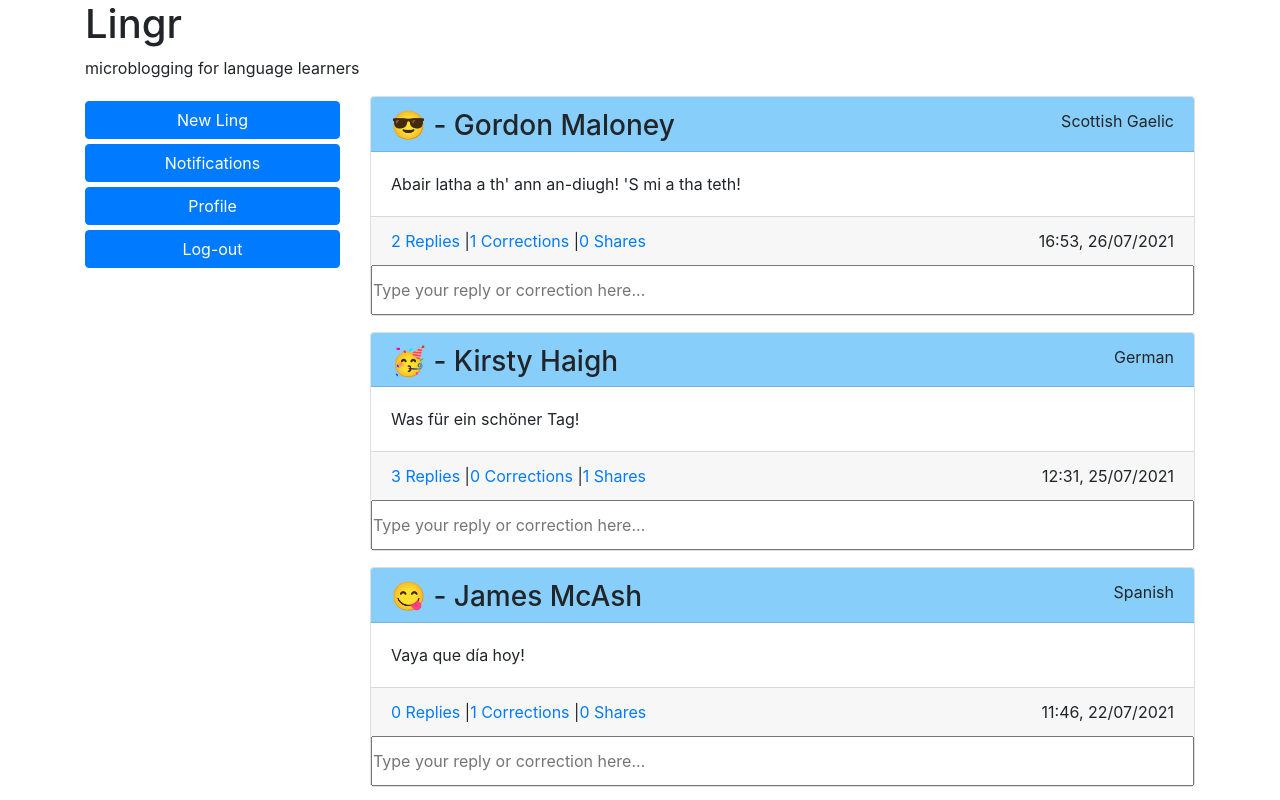
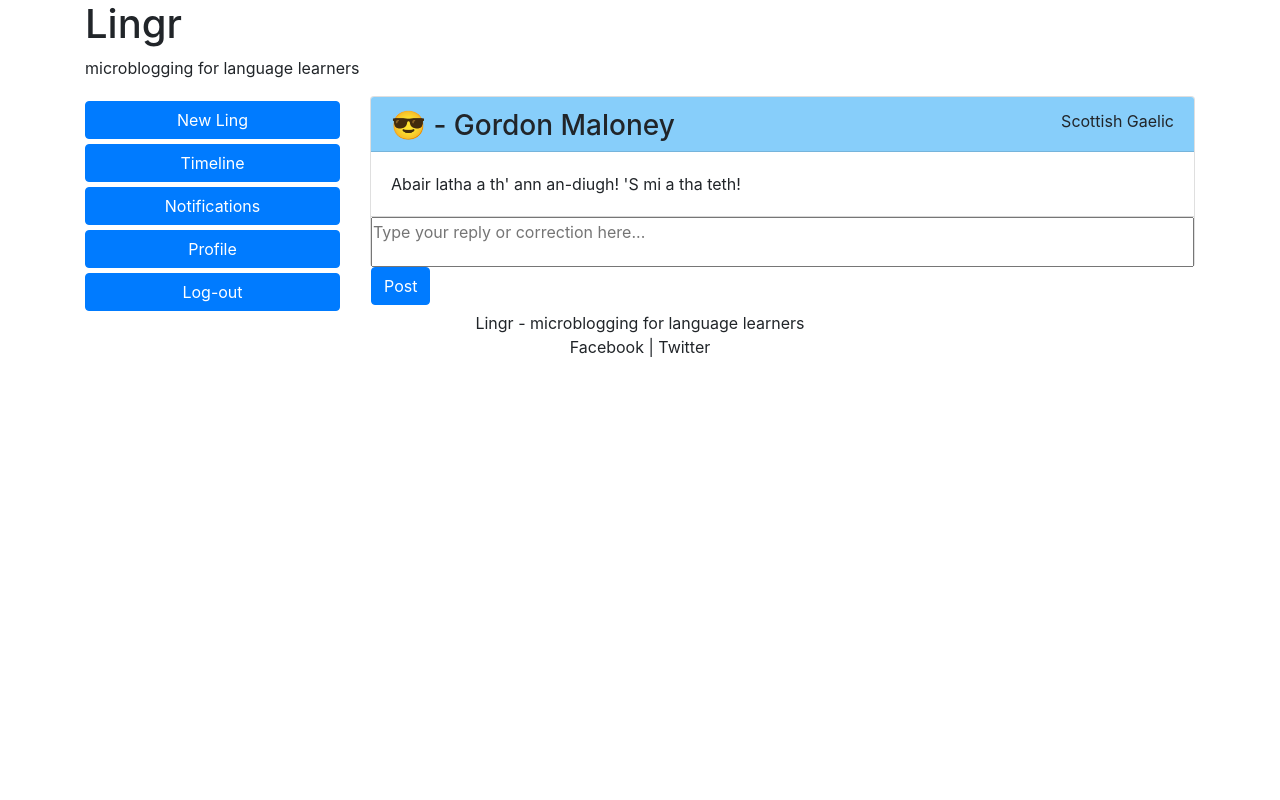
Before and after one commit to gordonmaloney/Lingr, a React (Create React App) app: page /reply/0 in a window 1280 px wide. Shown: the top 800 px of the page. Built offline with nearby package versions, Linux system fonts and the light colour scheme.

Commit message:
Reply function started

```diff
--- a/src/App.js
+++ b/src/App.js
@@ -6,7 +6,9 @@ import Header from './components/HeaderComponent';
 import Footer from './components/FooterComponent';
 import Notifications from './components/NotificationsComponent';
 import Profile from './components/ProfileComponent';
+import LingReply from './components/LingReply';
 import { BrowserRouter, Route, Switch } from 'react-router-dom';
+
 
 function App() {
   return (
@@ -23,6 +25,7 @@ function App() {
                 <Route exact path="/"><Timeline /></Route>
                 <Route exact path="/notifications"><Notifications /></Route>
                 <Route exact path="/profile"><Profile /></Route>
+                <Route path="/reply/:id" component={LingReply} />
                 <Route path="/"><Timeline /></Route>
               </Switch>
             </Col>
--- a/src/components/LingComponent.js
+++ b/src/components/LingComponent.js
@@ -1,5 +1,6 @@
 import React from "react";
 import { Card, CardHeader, CardBody, CardFooter } from 'reactstrap';
+import { Link } from 'react-router-dom';
 
 function Ling(props) {
     const LingsList = props.lings.map(ling => {
@@ -24,7 +25,10 @@ function Ling(props) {
                     </span>
                 </CardFooter>
                 <CardBody className="ling-reply">
+                <Link to={`/reply/${ling.id}`}>
+
                     <input className="ling-reply" type="text" placeholder="Type your reply or correction here..." />
+                </Link>
                 </CardBody>
             </Card>
         </div>
--- /dev/null
+++ b/src/components/LingReply.js
@@ -0,0 +1,37 @@
+import React, {Component} from "react";
+import { Card, CardHeader, CardBody, CardFooter, Button } from 'reactstrap';
+import { LINGS } from './Lings';
+import { Link } from 'react-router-dom'
+
+class LingReply extends Component {
+    render() {
+    const ling = LINGS[this.props.match.params.id]
+        return (
+            <div key={ling.id}>
+                <Card className="ling mb-3">
+                    <CardHeader>
+                    <span className="ling-date">
+                        {ling.lingLang}
+                    </span>
+                    <h3>{ling.userIcon} - {ling.userName}</h3>
+                    </CardHeader>
+                    <CardBody>
+                        {ling.lingBody}
+                    </CardBody>
+                    <CardFooter className="ling-reply">
+                        <input className="ling-reply" type="text" placeholder="Type your reply or correction here..." />
+
+                    <Link to="/">
+                        <Button color="primary">Post</Button>
+                    </Link>
+                    </CardFooter>
+
+
+
+                </Card>
+            </div>
+            );
+}
+}
+
+export default LingReply
--- a/src/components/MenuComponent.js
+++ b/src/components/MenuComponent.js
@@ -22,6 +22,10 @@ render() {
             <Link to="/">
               <NewLingModal />
             </Link>
+            <Link to="/">
+              <Button color="primary" className="menu-btn">Timeline</Button>
+            </Link>
+            <br />
             <Link to="/notifications">
               <Button color="primary" className="menu-btn">Notifications</Button>
             </Link>
--- a/src/index.css
+++ b/src/index.css
@@ -19,5 +19,5 @@
 .ling-reply {
   width: 100%;
   height: 50px;
-  padding: 0px;
+  padding: 0 0 20px 0;
 }
```
